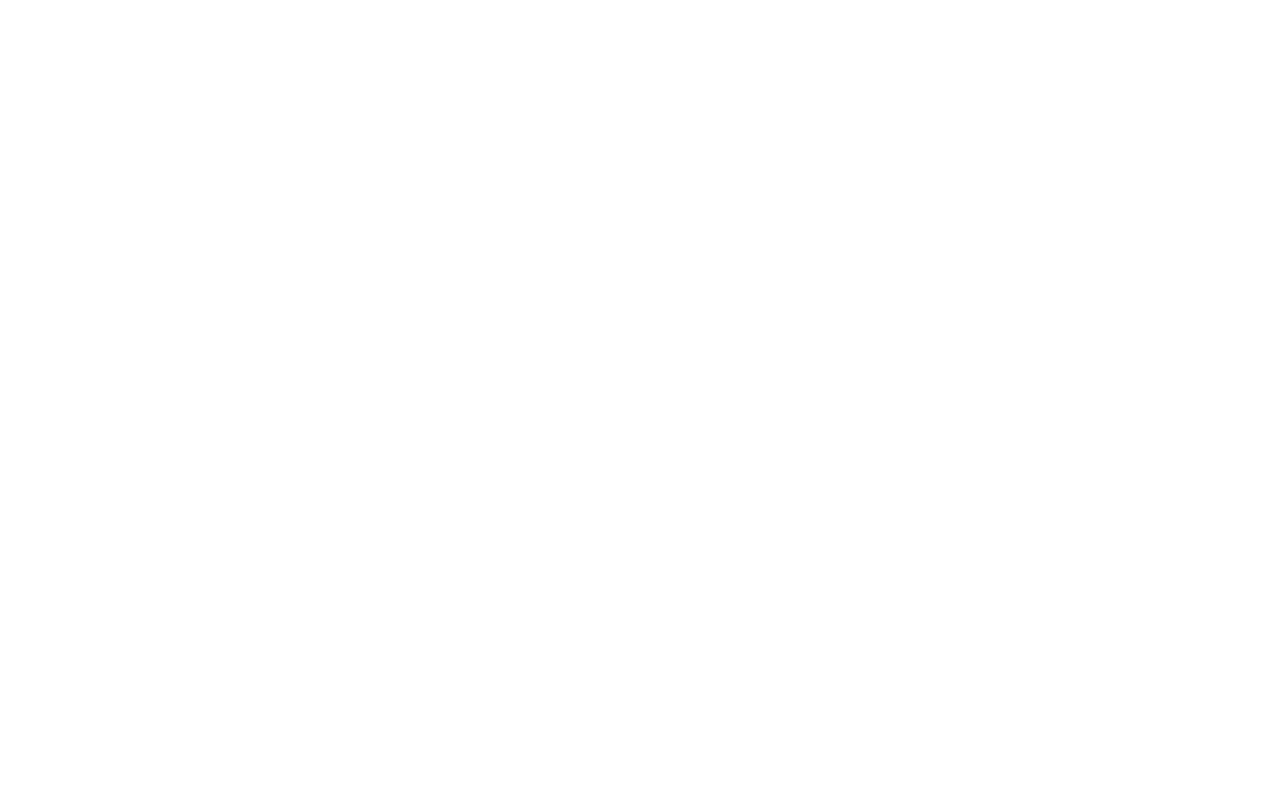
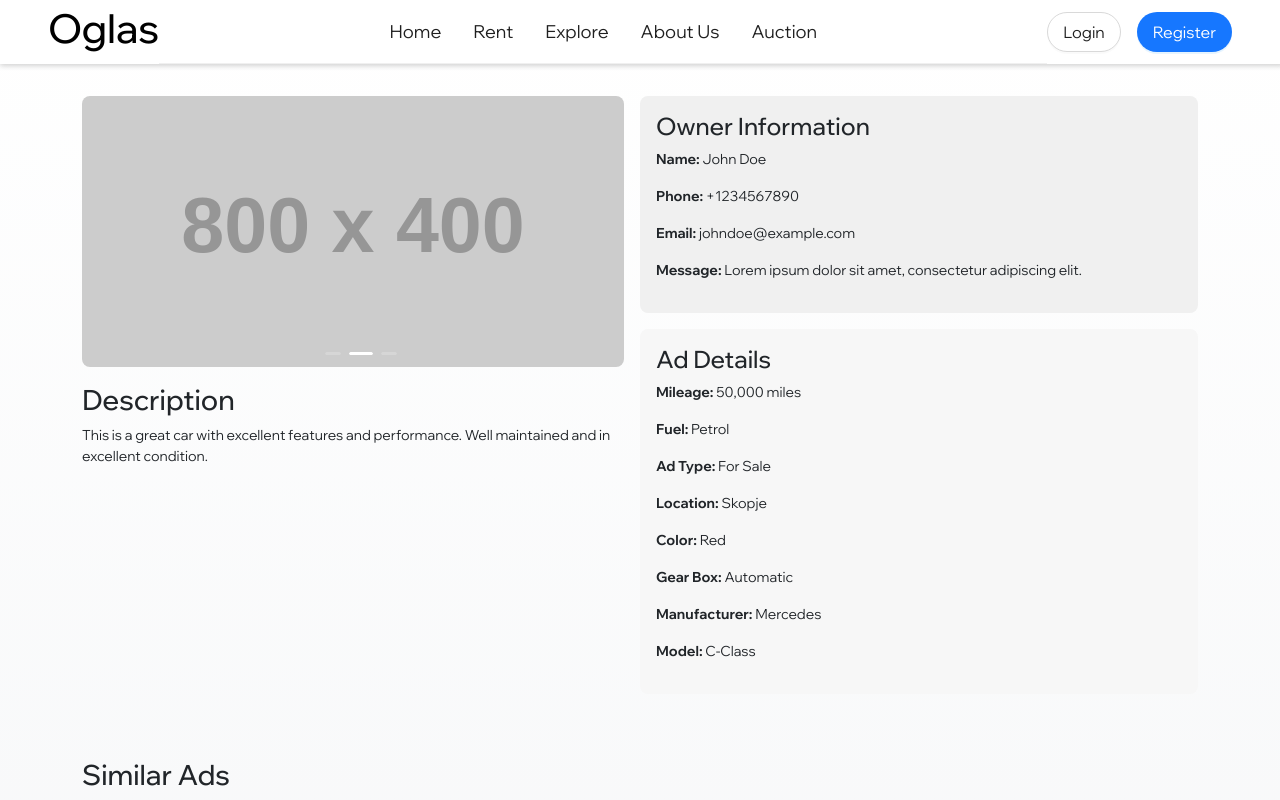
Before and after one commit to Artan0/oglas-fe, a React (Create React App) app: page /ad/0 in a window 1280 px wide. Before the commit this address had no page. Shown: the top 800 px of the page. Built offline with nearby package versions, Linux system fonts and the light colour scheme.

Commit message:
Ad detail page implemented

```diff
--- a/src/App.tsx
+++ b/src/App.tsx
@@ -6,6 +6,7 @@
 import ContactUs from './pages/ContactUs';
 import AboutUs from './pages/AboutUs';
 import Ads from './pages/Ads';
+import Ad from './pages/Ad';
 
 function App() {
   return (
@@ -16,6 +17,7 @@
         <Route path='/about' element={<AboutUs />} />
         <Route path='/contact' element={<ContactUs />} />
         <Route path='/ads' element={<Ads />} />
+        <Route path="/ad/:id" element={<Ad />} />
         {/*routes here*/}
       </Routes>
     </Router>
--- /dev/null
+++ b/src/components/HOC.tsx
@@ -0,0 +1,11 @@
+import { useParams } from 'react-router-dom';
+import React from 'react';
+
+function withParams(Component: any) {
+    return (props: any) => {
+        const params = useParams();
+        return <Component {...props} params={params} />;
+    };
+}
+
+export default withParams;
--- /dev/null
+++ b/src/pages/Ad.tsx
@@ -0,0 +1,118 @@
+import { Component } from "react";
+import CustomLayout from "../layouts/layout";
+import { Row, Col, Carousel, Card } from "antd";
+import { Container } from "react-bootstrap";
+import AdCard from "../components/AdCard";
+import styled from "styled-components";
+import withParams from "../components/HOC";
+const { Meta } = Card;
+
+const adImages = [
+    "https://via.placeholder.com/800x400",
+    "https://via.placeholder.com/800x400",
+    "https://via.placeholder.com/800x400"
+];
+
+const adDetails = {
+    mileage: "50,000 miles",
+    fuel: "Petrol",
+    adType: "For Sale",
+    location: "Skopje",
+    color: "Red",
+    gearBox: "Automatic",
+    manufacturer: "Mercedes",
+    model: "C-Class"
+};
+
+const ownerDetails = {
+    name: "John Doe",
+    phone: "+1234567890",
+    email: "johndoe@example.com",
+    message: "Lorem ipsum dolor sit amet, consectetur adipiscing elit."
+};
+
+const adDescription = "This is a great car with excellent features and performance. Well maintained and in excellent condition.";
+
+const StyledCarousel = styled(Carousel)`
+    margin-bottom: 1rem;
+    padding-right:1rem;
+`;
+
+const StyledAdInfo = styled.div`
+    padding: 1rem;
+    background-color: #f7f7f7;
+    border-radius: 8px;
+    margin-bottom: 1rem;
+`;
+
+const StyledOwnerInfo = styled.div`
+    padding: 1rem;
+    background-color: #f0f0f0;
+    border-radius: 8px;
+    margin-bottom: 1rem;
+`;
+
+class Ad extends Component<any> {
+    render() {
+        const { params } = this.props;
+        const adId = params.id;
+        console.log(`Ad ID: ${adId}`);
+
+        return (
+            <CustomLayout>
+                <Container className="py-5">
+                    <Row className="mt-5">
+                        <Col xs={24} sm={24} md={12} lg={12} xl={12}>
+                            <StyledCarousel autoplay>
+                                {adImages.map((src, index) => (
+                                    <div key={index}>
+                                        <img src={src} alt={`Ad ${index + 1}`} style={{ width: "100%", borderRadius: '8px' }} />
+                                    </div>
+                                ))}
+                            </StyledCarousel>
+                            <h3>Description</h3>
+                            <p>{adDescription}</p>
+                        </Col>
+                        <Col xs={24} sm={24} md={12} lg={12} xl={12}>
+                            <StyledOwnerInfo>
+                                <h4>Owner Information</h4>
+                                <p><strong>Name:</strong> {ownerDetails.name}</p>
+                                <p><strong>Phone:</strong> {ownerDetails.phone}</p>
+                                <p><strong>Email:</strong> {ownerDetails.email}</p>
+                                <p><strong>Message:</strong> {ownerDetails.message}</p>
+                            </StyledOwnerInfo>
+                            <StyledAdInfo>
+                                <h4>Ad Details</h4>
+                                <p><strong>Mileage:</strong> {adDetails.mileage}</p>
+                                <p><strong>Fuel:</strong> {adDetails.fuel}</p>
+                                <p><strong>Ad Type:</strong> {adDetails.adType}</p>
+                                <p><strong>Location:</strong> {adDetails.location}</p>
+                                <p><strong>Color:</strong> {adDetails.color}</p>
+                                <p><strong>Gear Box:</strong> {adDetails.gearBox}</p>
+                                <p><strong>Manufacturer:</strong> {adDetails.manufacturer}</p>
+                                <p><strong>Model:</strong> {adDetails.model}</p>
+                            </StyledAdInfo>
+                        </Col>
+                    </Row>
+                    <h3 className="mt-5">Similar Ads</h3>
+                    <Row gutter={[16, 16]}>
+                        {[...Array(4)].map((_, index) => (
+                            <Col key={index} xs={24} sm={12} md={12} lg={8} xl={6}>
+                                <AdCard
+                                    title={`Ad Title ${index + 1}`}
+                                    image={`https://via.placeholder.com/150`}
+                                    description="Lorem ipsum dolor sit amet, consectetur adipiscing elit."
+                                    price={`$${(Math.random() * 10000).toFixed(2)}`}
+                                    rating={Math.floor(Math.random() * 5) + 1}
+                                />
+                            </Col>
+                        ))}
+                    </Row>
+                </Container>
+            </CustomLayout>
+        );
+    }
+}
+
+// Wrap the Ad component with withParams to access URL parameters
+export default withParams(Ad);
```
